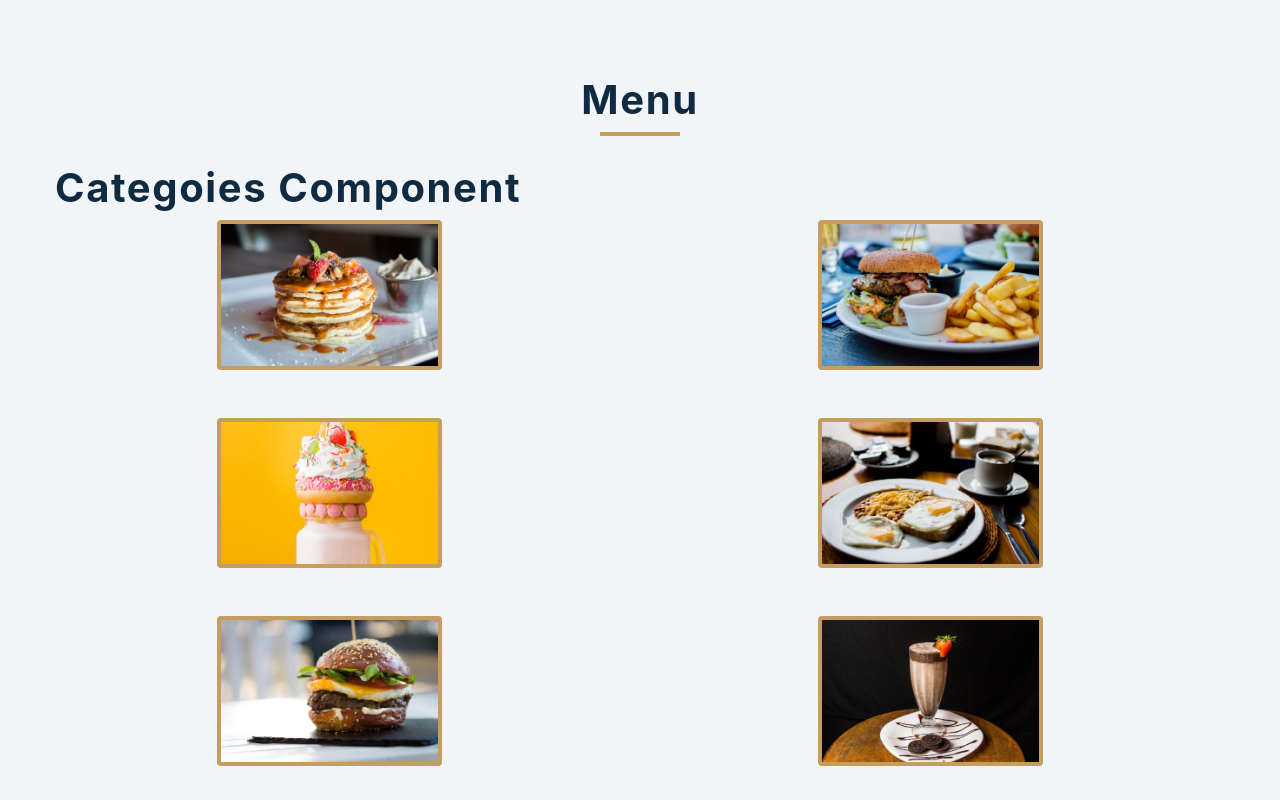
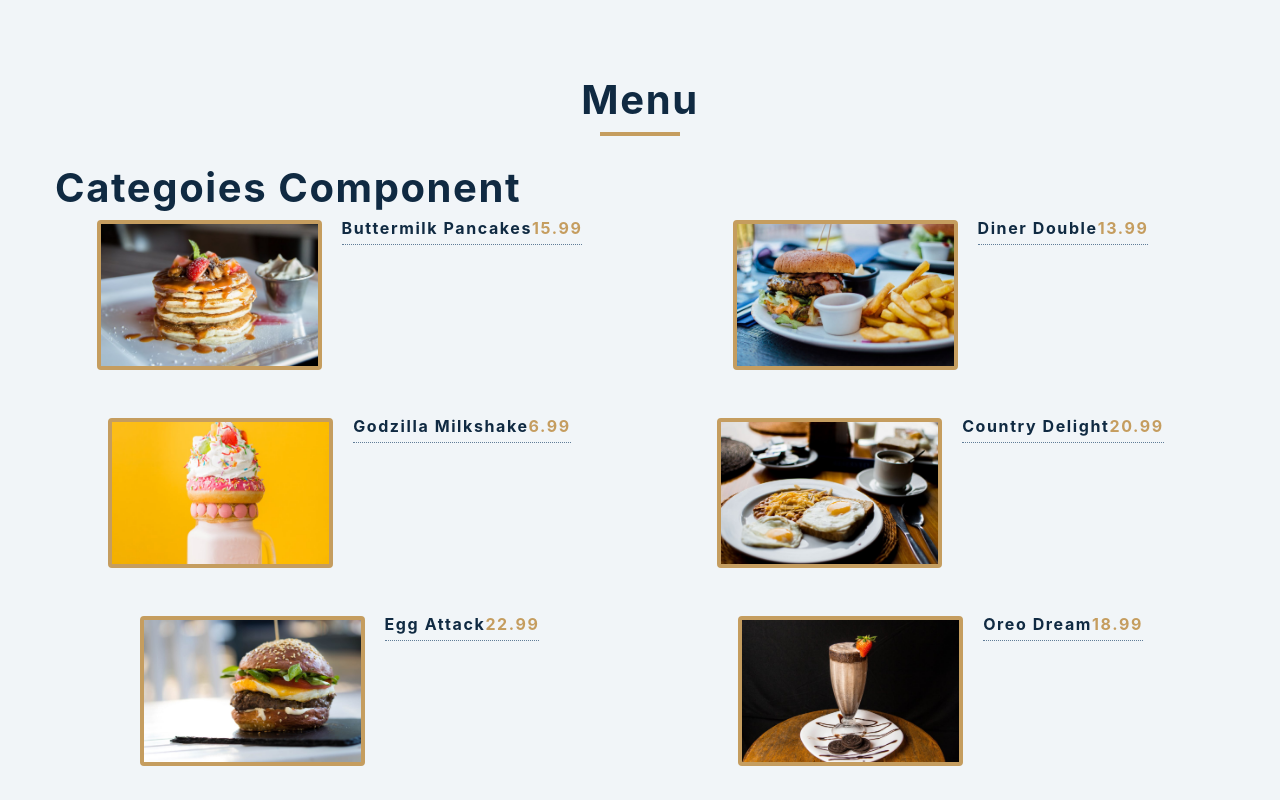
Before and after one commit to stephanieraymos/menu, a React (Create React App) app: page / in a window 1280 px wide. Shown: the top 800 px of the page. Built offline with nearby package versions, Linux system fonts and the light colour scheme.

Commit message:
Title + price

```diff
--- a/src/Menu.js
+++ b/src/Menu.js
@@ -4,10 +4,16 @@
   return (
     <div className="section-center">
       {items.map((menuItem) => {
-        const { id, title, img, desc } = menuItem;
+        const { id, title, img, desc, price } = menuItem;
         return (
           <article key={id} className="menu-item">
             <img src={img} alt={title} className="photo" />
+            <div className="item-info">
+              <header>
+                <h4>{title}</h4>
+                <h4 className="price">{price}</h4>
+              </header>
+            </div>
           </article>
         );
       })}
```
